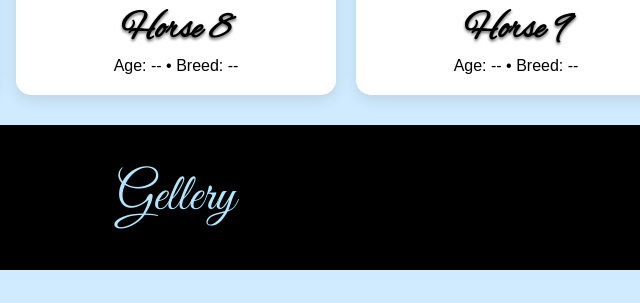
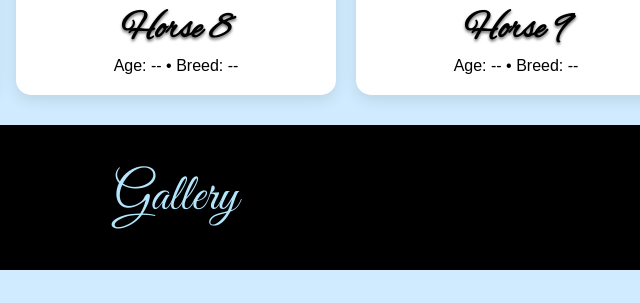
Before and after one commit to Asiula33/Rybaa-stables, a plain HTML site: page index.html in a window 1280 px wide. Shown: the part 1560-1863 px from the top of the page, 464-1104 px from the left. Drawn offline with Linux system fonts and the light colour scheme.

Commit message:
Update index.html

```diff
--- a/index.html
+++ b/index.html
@@ -273,7 +273,7 @@
     </div>
      </div class="grid">
 
-<p><header>Gellery</header></p>
+<p><header>Gallery</header></p>
 
     <div class="masonry-gallery">
     <div class="masonry-item">
```
